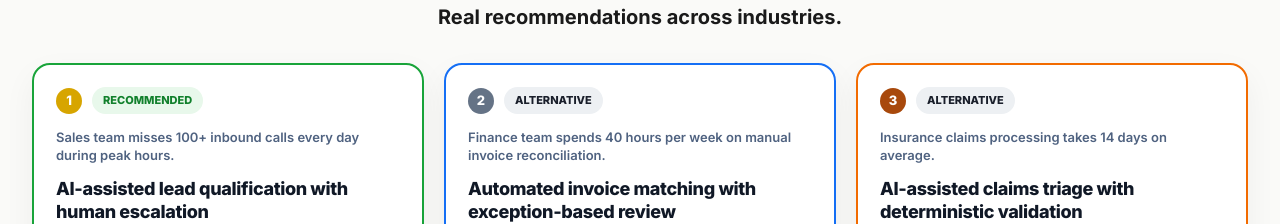
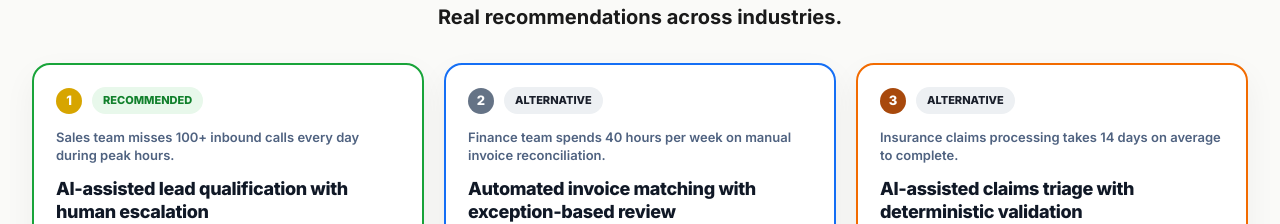
Before and after one commit to smithar106/Compass-Web, a Next.js app: page / in a window 1280 px wide. Shown: the part 1080-1304 px from the top of the page. Built offline with nearby package versions, Linux system fonts and the light colour scheme.

Commit message:
Add 'to complete' to insurance claims example for consistent line spacing

```diff
--- a/src/content/site.ts
+++ b/src/content/site.ts
@@ -56,7 +56,7 @@ export const site = {
   },
 
   exampleHealthcare: {
-    problem: "Insurance claims processing takes 14 days on average.",
+    problem: "Insurance claims processing takes 14 days on average to complete.",
     recommendation: "AI-assisted claims triage with deterministic validation",
     impact: "+$3.8M",
     confidence: "86%",
```
